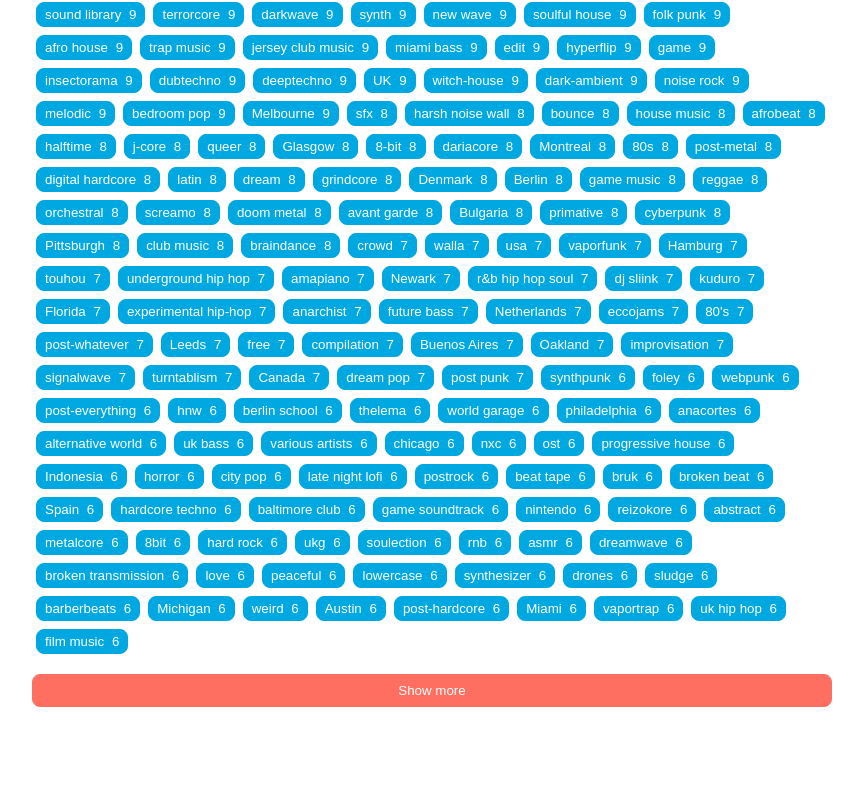
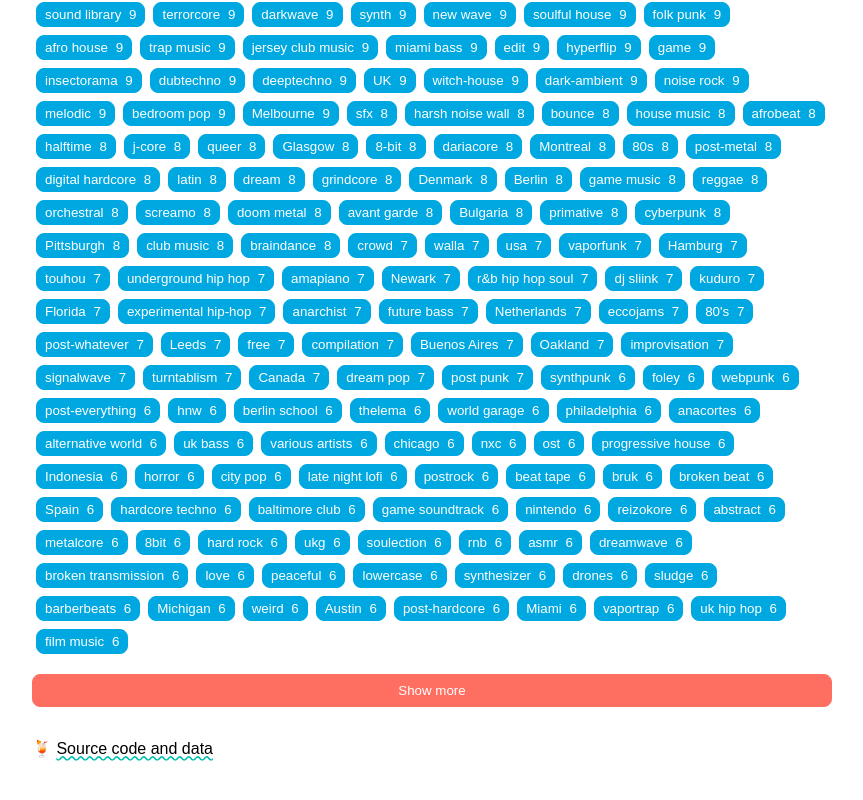
Before and after one commit to handeyeco/cc-bc, a React (Vite) app: page / in a window 1280 px wide. Shown: the part 1360-2160 px from the top of the page, without its empty margins (208-1071 px from the left). Before the commit the page ends 2091 px from the top, so only its background shows below. Built offline with nearby package versions, Linux system fonts and the light colour scheme.

Commit message:
small tweaks

```diff
--- a/src/App.css
+++ b/src/App.css
@@ -15,8 +15,7 @@ h1 {
   font-size: 5em;
   margin: 2rem 0 1rem;
   color: var(--red);
-  /* text-shadow: var(--yellow) 3px 3px, var(--blue) 6px 6px, var(--orange) 9px 9px,
-    var(--green) 12px 12px; */
+  cursor: pointer;
 }
 
 h1:hover {
@@ -85,3 +84,15 @@ button {
   box-shadow: 4px 4px var(--seconary-color);
   transform: translate(2px, 2px);
 }
+
+footer {
+  padding: 1rem 0 5rem;
+}
+
+footer > a:link,
+footer > a:visited,
+footer > a:hover,
+footer > a:active {
+  color: black;
+  text-decoration: underline wavy var(--green);
+}
--- a/src/App.tsx
+++ b/src/App.tsx
@@ -69,7 +69,7 @@ function App() {
 
   return (
     <div className="main-container">
-      <h1>cc-bc</h1>
+      <h1 onClick={() => setBothStates(null, null)}>cc-bc</h1>
       <p className="app__about">
         Some{" "}
         <a href="https://creativecommons.org/" target="_blank">
@@ -103,6 +103,12 @@ function App() {
           onClickBack={() => setBothStates(null, null)}
         />
       )}
+      <footer>
+        🍹{" "}
+        <a href="https://github.com/handeyeco/cc-bc" target="_blank">
+          Source code and data
+        </a>
+      </footer>
     </div>
   );
 }
```
Also changed, not shown: 1 other file (tests, documents, lock files or other folders).
